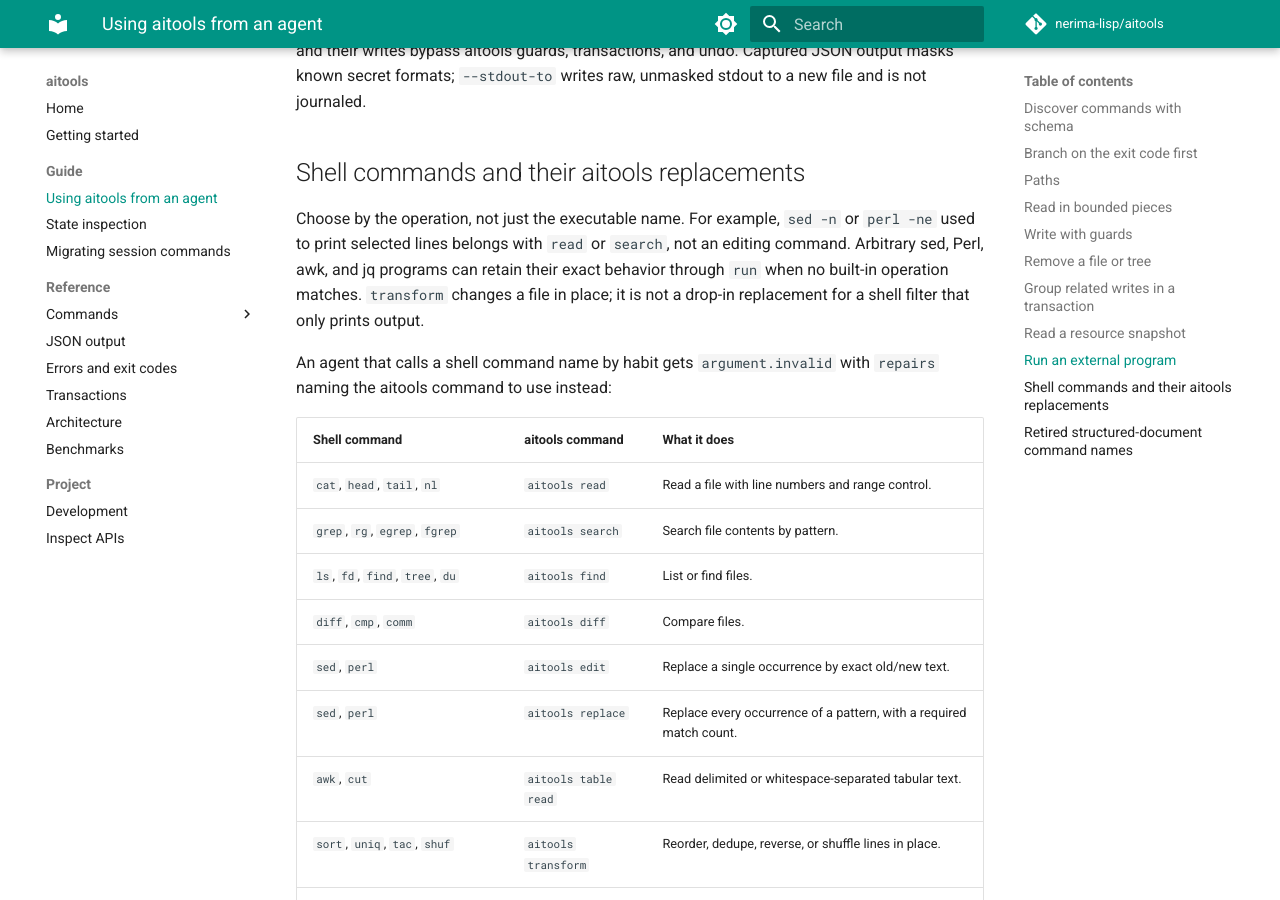
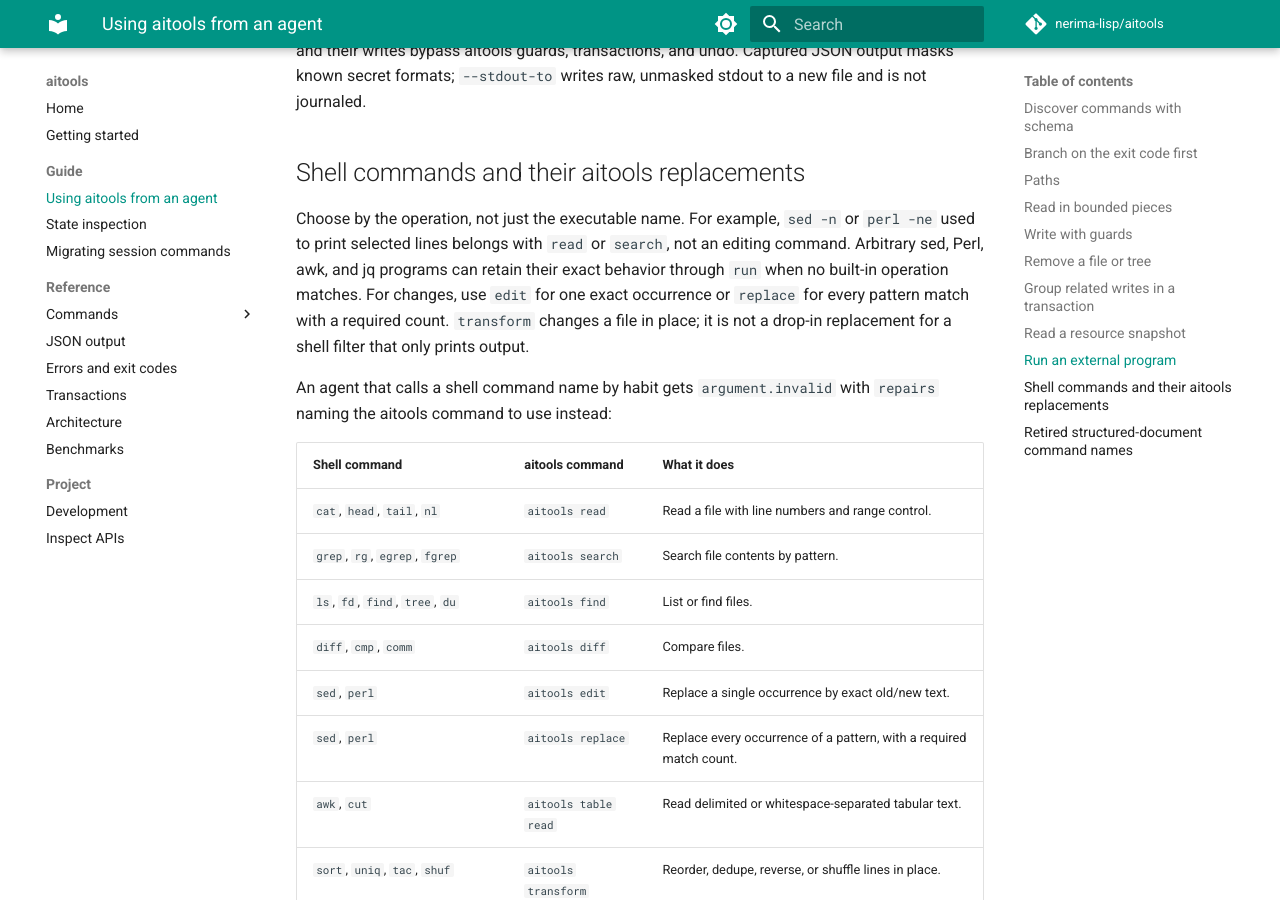
Before and after one commit to nerima-lisp/aitools, an MkDocs documentation site: the page built from docs/src/guide/agents.md, in a window 1280 px wide and 900 px high, scrolled down 6188 px. Built offline with MkDocs 1.6.1 and Material for MkDocs 9.7.7, drawn with Linux system fonts in a browser that asks for light colours; comment, search, counter and statistics services are not loaded.

Commit message:
docs: clarify shell command guidance

```diff
--- a/docs/src/guide/agents.md
+++ b/docs/src/guide/agents.md
@@ -298,8 +298,9 @@ Choose by the operation, not just the executable name. For example,
 `sed -n` or `perl -ne` used to print selected lines belongs with `read` or
 `search`, not an editing command. Arbitrary sed, Perl, awk, and jq programs
 can retain their exact behavior through `run` when no built-in operation
-matches. `transform` changes a file in place; it is not a drop-in replacement
-for a shell filter that only prints output.
+matches. For changes, use `edit` for one exact occurrence or `replace` for
+every pattern match with a required count. `transform` changes a file in place;
+it is not a drop-in replacement for a shell filter that only prints output.
 
 An agent that calls a shell command name by habit gets `argument.invalid`
 with `repairs` naming the aitools command to use instead:
```
